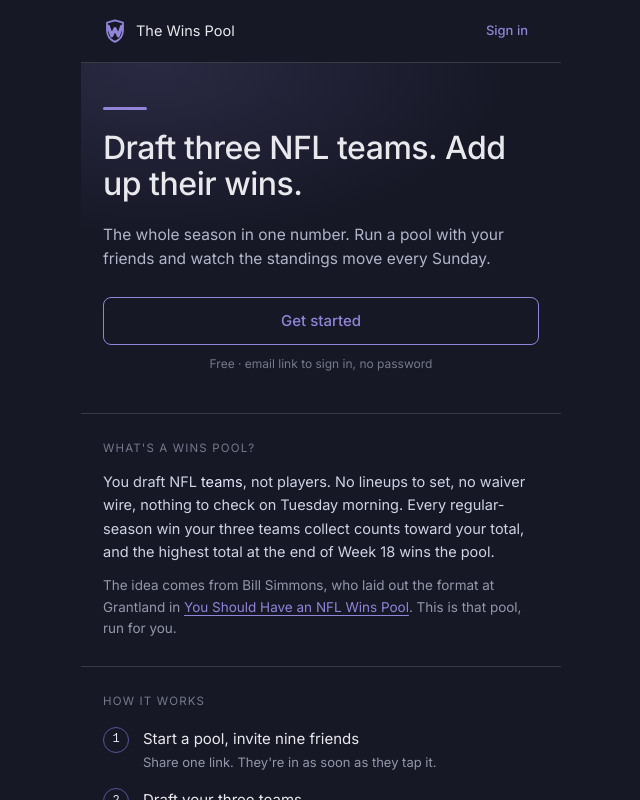
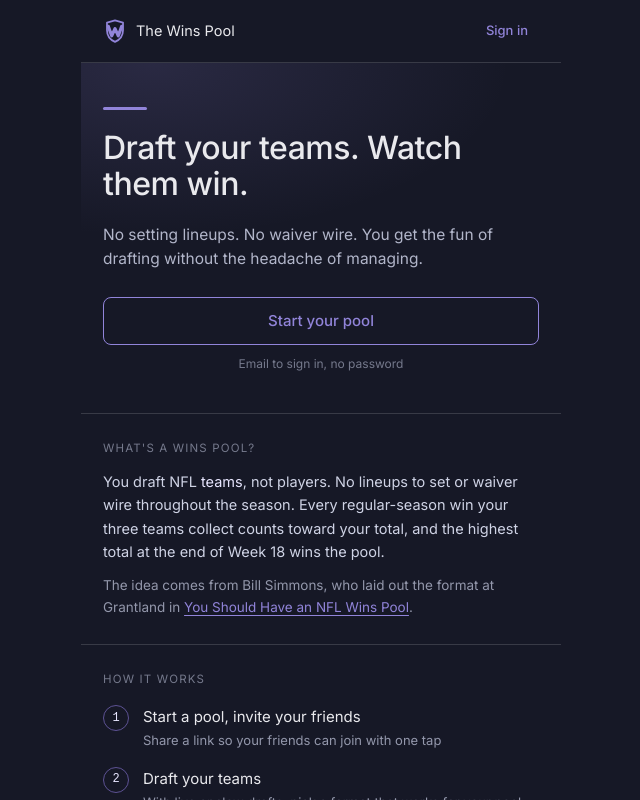
Before and after one commit to vaibhavram/nfl-wins-pool, a Next.js app: page / in a window 1280 px wide. Shown: the whole page, without its empty margins (319-959 px from the left). Built offline with nearby package versions, Linux system fonts and the light colour scheme; no server answers.

Commit message:
Update landing page copy

```diff
--- a/app/page.tsx
+++ b/app/page.tsx
@@ -31,17 +31,17 @@
         >
           <div style={{ width: 44, height: 3, background: "var(--color-accent)", borderRadius: 2 }} />
           <h2 style={{ margin: 0, fontFamily: "var(--font-heading)", fontSize: 32, lineHeight: 1.15, fontWeight: 500, color: "var(--color-text)" }}>
-            Draft three NFL teams. Add up their wins.
+            Draft your teams. Watch them win.
           </h2>
           <p style={{ margin: 0, fontSize: 15.5, lineHeight: 1.55, color: "var(--color-neutral-400)" }}>
-            The whole season in one number. Run a pool with your friends and watch the standings move every Sunday.
+            No setting lineups. No waiver wire. You get the fun of drafting without the headache of managing.
           </p>
           <div style={{ display: "flex", flexDirection: "column", gap: 10 }}>
             <Link href="/sign-in" className="btn btn-primary btn-block" style={{ minHeight: 48, fontSize: 15 }}>
-              Get started
+              Start your pool
             </Link>
             <div style={{ fontSize: 12, color: "var(--color-neutral-600)", textAlign: "center" }}>
-              Free · email link to sign in, no password
+              Email to sign in, no password
             </div>
           </div>
         </div>
@@ -52,7 +52,7 @@
           </div>
           <p style={{ margin: 0, fontSize: 14.5, lineHeight: 1.6, color: "var(--color-neutral-300)" }}>
             You draft NFL <em style={{ fontStyle: "normal", color: "var(--color-accent-200)" }}>teams</em>, not players. No
-            lineups to set, no waiver wire, nothing to check on Tuesday morning. Every regular-season win your three teams
+            lineups to set or waiver wire throughout the season. Every regular-season win your three teams
             collect counts toward your total, and the highest total at the end of Week 18 wins the pool.
           </p>
           <p style={{ margin: 0, fontSize: 13.5, lineHeight: 1.6, color: "var(--color-neutral-500)" }}>
@@ -60,16 +60,16 @@
             <a href="https://grantland.com/the-triangle/you-should-have-an-nfl-wins-pool/" target="_blank" rel="noopener noreferrer">
               You Should Have an NFL Wins Pool
             </a>
-            . This is that pool, run for you.
+            .
           </p>
         </div>
 
         <div style={{ padding: "26px 22px", borderTop: "1px solid var(--color-divider)", display: "flex", flexDirection: "column", gap: 16 }}>
           <div style={{ fontSize: 11.5, letterSpacing: ".1em", textTransform: "uppercase", color: "var(--color-neutral-600)" }}>How it works</div>
           {[
-            ["Start a pool, invite nine friends", "Share one link. They're in as soon as they tap it."],
-            ["Draft your three teams", "Take your turn whenever you're free — the draft waits for you."],
-            ["Watch the standings all season", "Scores update as games finish. Every game matters to somebody."],
+            ["Start a pool, invite your friends", "Share a link so your friends can join with one tap"],
+            ["Draft your teams", "With live or slow drafts, pick a format that works for your pool"],
+            ["Watch the standings all season", "Root for your teams as they play each. Scores update as games finish. "],
           ].map(([title, body], i) => (
             <div key={title} style={{ display: "flex", gap: 14 }}>
               <div
@@ -134,8 +134,7 @@
             </div>
           ))}
           <div style={{ fontSize: 12.5, lineHeight: 1.5, color: "var(--color-neutral-600)" }}>
-            One format, no settings to argue about. The draft order isn&apos;t a plain snake — it&apos;s balanced so an
-            early first pick costs you later.
+            One format, no settings to argue about. The draft order is balanced so that every manager has an even chance to win.
           </div>
         </div>
 
```
